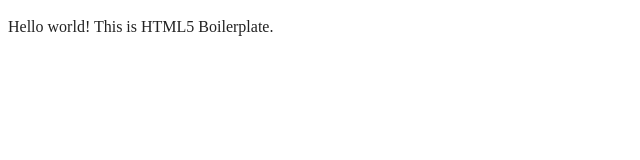
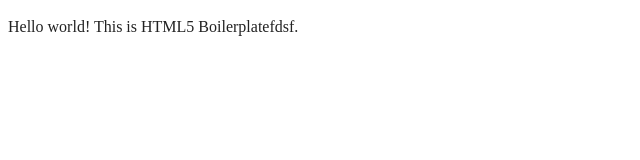
Before and after one commit to MarzouguiAhmed9/my-html-app, a website built with webpack: page index.html in a window 1280 px wide. Shown: the full height of the page, 0-640 px from the left. Built offline with nearby package versions, Linux system fonts and the light colour scheme.

Commit message:
Update index.html
test

```diff
--- a/index.html
+++ b/index.html
@@ -25,7 +25,7 @@
 <body>
 
   <!-- Add your site or application content here -->
-  <p>Hello world! This is HTML5 Boilerplate.</p>
+  <p>Hello world! This is HTML5 Boilerplatefdsf.</p>
   <script src="js/app.js"></script>
 
 </body>
```
